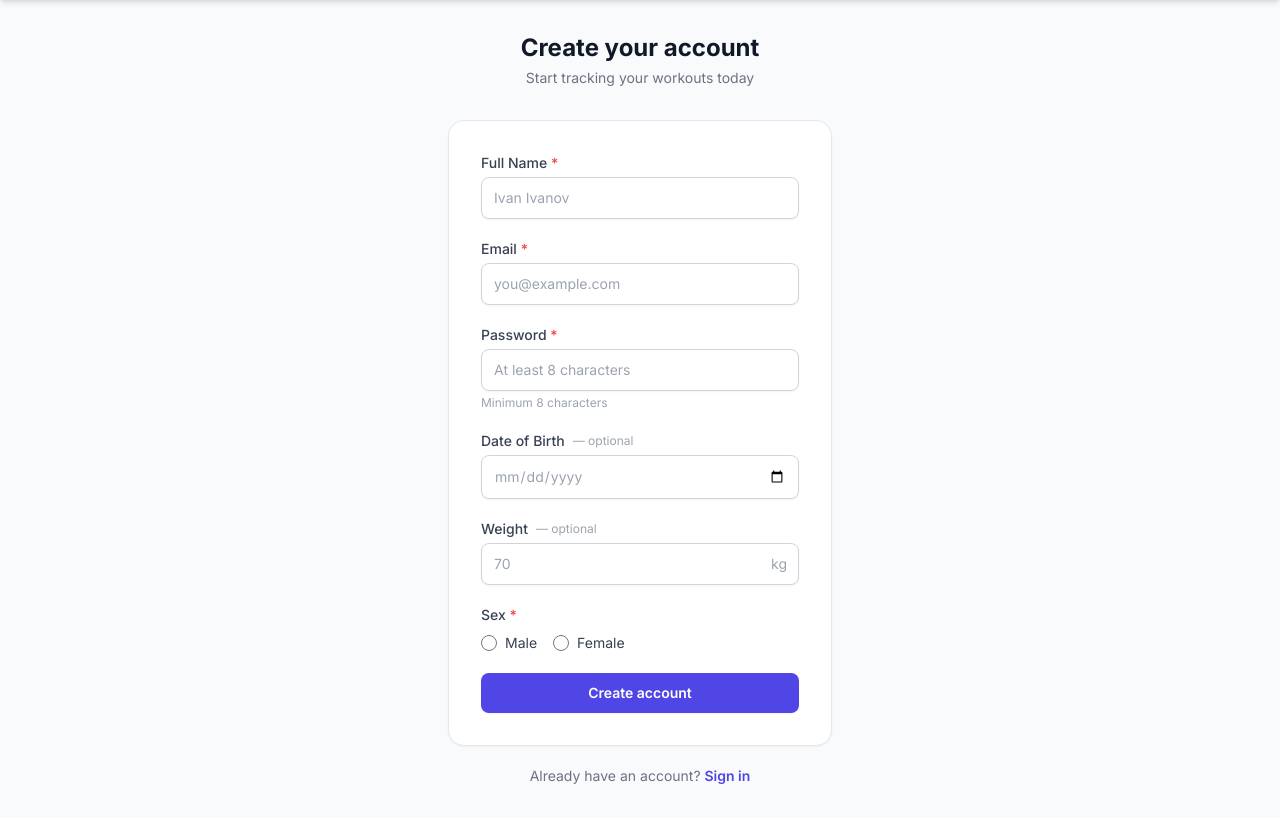
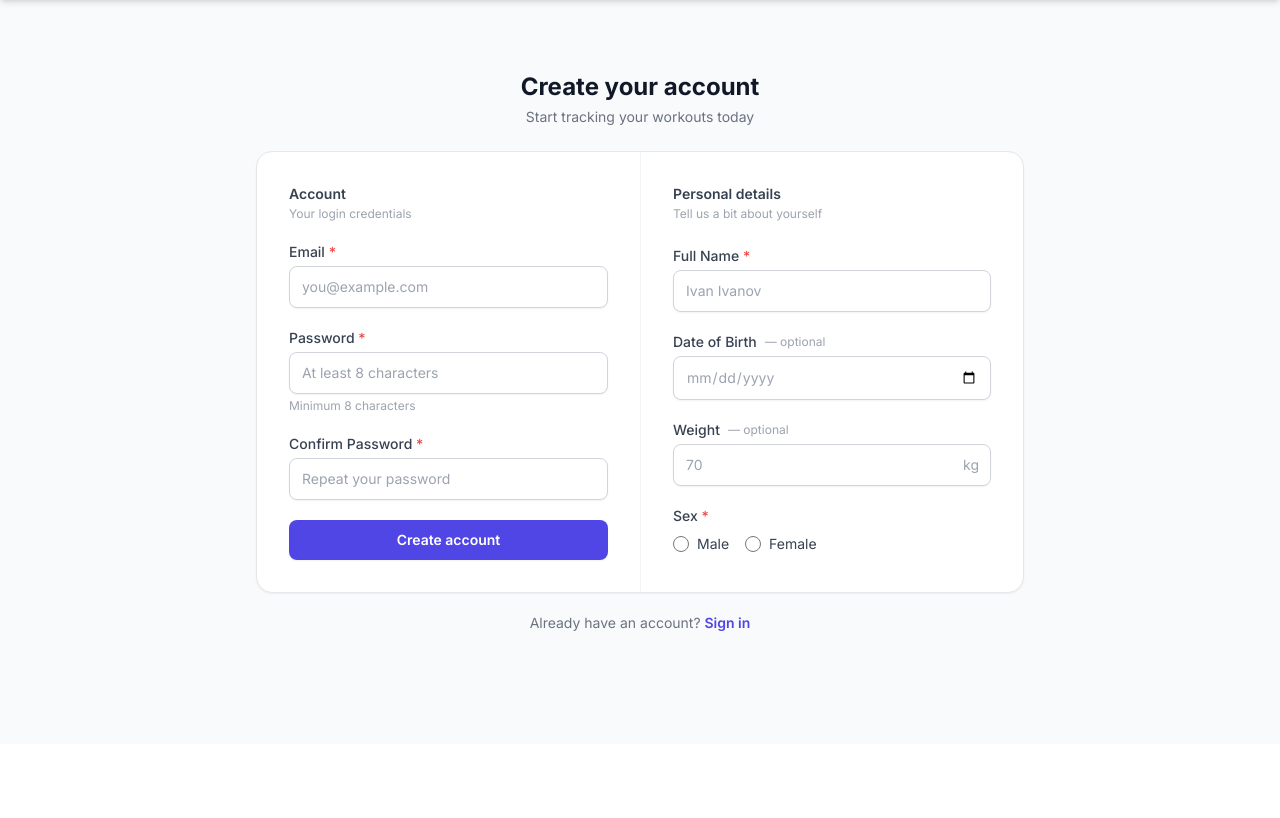
Before and after one commit to coctel99/SportTracker, a Flask app: page /register in a window 1280 px wide. Shown: the part 56-874 px from the top of the page. After the commit the page ends 687 px from the top, so only its background shows below. Run offline with Flask 3, Linux system fonts and the light colour scheme; some libraries are stand-ins or nearby versions.

Commit message:
Refactor the routes.py and rework registration page to 2 columns

```diff
--- a/app/auth/routes.py
+++ /dev/null
@@ -1,89 +0,0 @@
-"""Auth HTTP handlers: register, login, logout."""
-
-import secrets
-
-from flask import flash, redirect, render_template, request, session, url_for
-
-from app.auth import bp, validate_email, validate_password
-from app.auth.service import DuplicateEmailError, authenticate_user, register_user
-
-
-@bp.route("/register", methods=("GET", "POST"))
-def register():
-    if request.method == "POST":
-        email = request.form.get("email", "").strip().lower()
-        password = request.form.get("password", "")
-        name = request.form.get("name", "").strip()
-        date_of_birth = request.form.get("date_of_birth", "").strip()
-        sex = request.form.get("sex", "").strip()
-        raw_weight = request.form.get("weight", "").strip()
-
-        weight: float | None = None
-        error = validate_email(email) or validate_password(password)
-
-        if error is None and not name:
-            error = "Name is required."
-
-        if error is None and sex not in ("male", "female"):
-            error = "Please select your biological sex."
-
-        if error is None and raw_weight:
-            try:
-                weight = float(raw_weight.replace(",", "."))
-                if weight <= 0:
-                    error = "Weight must be a positive number."
-            except ValueError:
-                error = "Weight must be a valid number."
-
-        if error is None:
-            try:
-                register_user(
-                    email,
-                    password,
-                    name=name,
-                    date_of_birth=date_of_birth or None,
-                    sex=sex,
-                    weight=weight,
-                )
-                user = authenticate_user(email, password)
-                session.clear()
-                session["user_id"] = user["id"]
-                session["csrf_token"] = secrets.token_urlsafe(32)
-                return redirect(url_for("routes.dashboard"))
-            except DuplicateEmailError:
-                error = "User already exists."
-
-        flash(error, "error")
-
-    return render_template(
-        "register.html",
-        form_name=request.form.get("name", ""),
-        form_email=request.form.get("email", ""),
-        form_dob=request.form.get("date_of_birth", ""),
-        form_sex=request.form.get("sex", ""),
-        form_weight=request.form.get("weight", ""),
-    )
-
-
-@bp.route("/login", methods=("GET", "POST"))
-def login():
-    if request.method == "POST":
-        email = request.form.get("email", "").strip().lower()
-        password = request.form.get("password", "")
-
-        user = authenticate_user(email, password)
-        if user is None:
-            flash("Invalid credentials.", "error")
-        else:
-            session.clear()
-            session["user_id"] = user["id"]
-            session["csrf_token"] = secrets.token_urlsafe(32)
-            return redirect(url_for("routes.dashboard"))
-
-    return render_template("login.html")
-
-
-@bp.route("/logout", methods=("POST",))
-def logout():
-    session.clear()
-    return redirect(url_for("auth.login"))
--- a/app/routes.py
+++ b/app/routes.py
@@ -4,6 +4,7 @@ Each handler is deliberately thin: read request data → call tracker logic →
 flash / redirect / render.  No SQL and no business logic lives here.
 """
 
+import secrets
 import sqlite3
 from datetime import date
 
@@ -16,11 +17,19 @@ from flask import (
     redirect,
     render_template,
     request,
+    session,
     url_for,
 )
 
+from app.auth import bp as auth_bp
 from app.auth import login_required
-from app.auth.service import change_password
+from app.auth.service import (
+    DuplicateEmailError,
+    authenticate_user,
+    change_password,
+    register_user,
+)
+from app.auth.validators import validate_email, validate_password
 from app.tracker.dashboard.queries import get_dashboard_stats
 from app.tracker.exercises.queries import (
     create_exercise,
@@ -54,7 +63,89 @@ from app.tracker.sessions.queries import (
 bp = Blueprint("routes", __name__)
 
 
-# ── Root ──────────────────────────────────────────────────────────────────────
+@auth_bp.route("/register", methods=("GET", "POST"))
+def register():
+    if request.method == "POST":
+        email = request.form.get("email", "").strip().lower()
+        password = request.form.get("password", "")
+        confirm_password = request.form.get("confirm_password", "")
+        name = request.form.get("name", "").strip()
+        date_of_birth = request.form.get("date_of_birth", "").strip()
+        sex = request.form.get("sex", "").strip()
+        raw_weight = request.form.get("weight", "").strip()
+
+        weight: float | None = None
+        error = validate_email(email) or validate_password(password)
+
+        if error is None and password != confirm_password:
+            error = "Passwords do not match."
+
+        if error is None and not name:
+            error = "Name is required."
+
+        if error is None and sex not in ("male", "female"):
+            error = "Please select your biological sex."
+
+        if error is None and raw_weight:
+            try:
+                weight = float(raw_weight.replace(",", "."))
+                if weight <= 0:
+                    error = "Weight must be a positive number."
+            except ValueError:
+                error = "Weight must be a valid number."
+
+        if error is None:
+            try:
+                register_user(
+                    email,
+                    password,
+                    name=name,
+                    date_of_birth=date_of_birth or None,
+                    sex=sex,
+                    weight=weight,
+                )
+                user = authenticate_user(email, password)
+                session.clear()
+                session["user_id"] = user["id"]
+                session["csrf_token"] = secrets.token_urlsafe(32)
+                return redirect(url_for("routes.dashboard"))
+            except DuplicateEmailError:
+                error = "User already exists."
+
+        flash(error, "error")
+
+    return render_template(
+        "register.html",
+        form_name=request.form.get("name", ""),
+        form_email=request.form.get("email", ""),
+        form_dob=request.form.get("date_of_birth", ""),
+        form_sex=request.form.get("sex", ""),
+        form_weight=request.form.get("weight", ""),
+    )
+
+
+@auth_bp.route("/login", methods=("GET", "POST"))
+def login():
+    if request.method == "POST":
+        email = request.form.get("email", "").strip().lower()
+        password = request.form.get("password", "")
+
+        user = authenticate_user(email, password)
+        if user is None:
+            flash("Invalid credentials.", "error")
+        else:
+            session.clear()
+            session["user_id"] = user["id"]
+            session["csrf_token"] = secrets.token_urlsafe(32)
+            return redirect(url_for("routes.dashboard"))
+
+    return render_template("login.html")
+
+
+@auth_bp.route("/logout", methods=("POST",))
+def logout():
+    session.clear()
+    return redirect(url_for("auth.login"))
 
 
 @bp.route("/")
@@ -62,9 +153,6 @@ def index():
     if g.user is None:
         return redirect(url_for("auth.login"))
     return redirect(url_for("routes.dashboard"))
-
-
-# ── Dashboard ─────────────────────────────────────────────────────────────────
 
 
 @bp.route("/dashboard")
@@ -77,9 +165,6 @@ def dashboard():
         year, month = None, None
     stats = get_dashboard_stats(g.user["id"], year=year, month=month)
     return render_template("dashboard.html", **stats)
-
-
-# ── Exercises ─────────────────────────────────────────────────────────────────
 
 
 @bp.route("/exercises", methods=("GET", "POST"))
@@ -144,9 +229,6 @@ def edit_exercise_view(exercise_id):
                 flash("Exercise with this name already exists.", "error")
 
     return render_template("exercise_edit.html", exercise=exercise)
-
-
-# ── Sessions ──────────────────────────────────────────────────────────────────
 
 
 @bp.route("/sessions/new", methods=("GET", "POST"))
@@ -342,9 +424,6 @@ def edit_session_view(session_id):
     return _render()
 
 
-# ── Progress ──────────────────────────────────────────────────────────────────
-
-
 @bp.route("/progress")
 @login_required
 def progress():
@@ -374,9 +453,6 @@ def progress_data(exercise_id):
 @login_required
 def progress_overview():
     return jsonify(get_top_exercises_chart_data(g.user["id"]))
-
-
-# ── Profile ───────────────────────────────────────────────────────────────────
 
 
 @bp.route("/profile")
@@ -433,8 +509,8 @@ def change_password_view():
     error = None
     if not current or not new or not confirm:
         error = "All password fields are required."
-    elif len(new) < 8:
-        error = "New password must be at least 8 characters."
+    elif pw_error := validate_password(new):
+        error = pw_error
     elif new != confirm:
         error = "New passwords do not match."
     elif not change_password(g.user["id"], current, new):
--- a/app/templates/register.html
+++ b/app/templates/register.html
@@ -2,34 +2,26 @@
 {% block title %}Register – Sport Tracker{% endblock %}
 {% block content %}
 
-<div class="flex min-h-[70vh] items-center justify-center">
-  <div class="w-full max-w-sm">
+<div class="flex min-h-[80vh] items-center justify-center py-6">
+  <div class="w-full max-w-3xl">
 
-    <div class="mb-8 text-center">
+    <div class="mb-6 text-center">
       <h1 class="text-2xl font-bold text-gray-900">Create your account</h1>
       <p class="mt-1 text-sm text-gray-500">Start tracking your workouts today</p>
     </div>
 
-    <div class="rounded-2xl bg-white shadow-sm border border-gray-200 p-8">
+    <div class="rounded-2xl bg-white shadow-sm border border-gray-200 overflow-hidden">
       <form method="post" id="register-form" novalidate>
         <input type="hidden" name="csrf_token" value="{{ csrf_token }}">
+
+        <div class="grid grid-cols-1 sm:grid-cols-2 divide-y sm:divide-y-0 sm:divide-x divide-gray-100">
+
+          <!-- Left column: credentials -->
+          <div class="p-8 flex flex-col justify-between gap-5">
             <div class="space-y-5">
-
-        <!-- Name -->
-        <div>
-          <label for="name" class="block text-sm font-medium text-gray-700 mb-1">Full Name <span class="text-red-500">*</span></label>
-          <input id="name" name="name" type="text" autocomplete="name"
-                 placeholder="Ivan Ivanov"
-                 value="{{ form_name | default('') }}"
-                 class="block w-full rounded-lg border border-gray-300 bg-white px-3 py-2.5 text-sm
-                        text-gray-900 placeholder:text-gray-400 shadow-sm
-                        focus:border-indigo-500 focus:outline-none focus:ring-2 focus:ring-indigo-200 transition">
-          <p id="name-error" class="hidden mt-1.5 flex items-center gap-1.5 text-sm text-red-700">
-            <svg class="w-4 h-4 flex-shrink-0" fill="none" viewBox="0 0 24 24" stroke="currentColor" stroke-width="2">
-              <path stroke-linecap="round" stroke-linejoin="round" d="M12 9v3.75m-9.303 3.376c-.866 1.5.217 3.374 1.948 3.374h14.71c1.73 0 2.813-1.874 1.948-3.374L13.949 3.378c-.866-1.5-3.032-1.5-3.898 0L2.697 16.126zM12 15.75h.007v.008H12v-.008z"/>
-            </svg>
-            <span>Name is required.</span>
-          </p>
+              <div class="mb-1">
+                <h2 class="text-sm font-semibold text-gray-700">Account</h2>
+                <p class="text-xs text-gray-400 mt-0.5">Your login credentials</p>
               </div>
 
               <!-- Email -->
@@ -42,9 +34,7 @@
                               text-gray-900 placeholder:text-gray-400 shadow-sm
                               focus:border-indigo-500 focus:outline-none focus:ring-2 focus:ring-indigo-200 transition">
                 <p id="email-error" class="hidden mt-1.5 flex items-center gap-1.5 text-sm text-red-700">
-            <svg class="w-4 h-4 flex-shrink-0" fill="none" viewBox="0 0 24 24" stroke="currentColor" stroke-width="2">
-              <path stroke-linecap="round" stroke-linejoin="round" d="M12 9v3.75m-9.303 3.376c-.866 1.5.217 3.374 1.948 3.374h14.71c1.73 0 2.813-1.874 1.948-3.374L13.949 3.378c-.866-1.5-3.032-1.5-3.898 0L2.697 16.126zM12 15.75h.007v.008H12v-.008z"/>
-            </svg>
+                  <svg class="w-4 h-4 flex-shrink-0" fill="none" viewBox="0 0 24 24" stroke="currentColor" stroke-width="2"><path stroke-linecap="round" stroke-linejoin="round" d="M12 9v3.75m-9.303 3.376c-.866 1.5.217 3.374 1.948 3.374h14.71c1.73 0 2.813-1.874 1.948-3.374L13.949 3.378c-.866-1.5-3.032-1.5-3.898 0L2.697 16.126zM12 15.75h.007v.008H12v-.008z"/></svg>
                   <span id="email-error-text">Enter a valid email address.</span>
                 </p>
               </div>
@@ -58,12 +48,56 @@
                               text-gray-900 placeholder:text-gray-400 shadow-sm
                               focus:border-indigo-500 focus:outline-none focus:ring-2 focus:ring-indigo-200 transition">
                 <p id="password-error" class="hidden mt-1.5 flex items-center gap-1.5 text-sm text-red-700">
-            <svg class="w-4 h-4 flex-shrink-0" fill="none" viewBox="0 0 24 24" stroke="currentColor" stroke-width="2">
-              <path stroke-linecap="round" stroke-linejoin="round" d="M12 9v3.75m-9.303 3.376c-.866 1.5.217 3.374 1.948 3.374h14.71c1.73 0 2.813-1.874 1.948-3.374L13.949 3.378c-.866-1.5-3.032-1.5-3.898 0L2.697 16.126zM12 15.75h.007v.008H12v-.008z"/>
-            </svg>
+                  <svg class="w-4 h-4 flex-shrink-0" fill="none" viewBox="0 0 24 24" stroke="currentColor" stroke-width="2"><path stroke-linecap="round" stroke-linejoin="round" d="M12 9v3.75m-9.303 3.376c-.866 1.5.217 3.374 1.948 3.374h14.71c1.73 0 2.813-1.874 1.948-3.374L13.949 3.378c-.866-1.5-3.032-1.5-3.898 0L2.697 16.126zM12 15.75h.007v.008H12v-.008z"/></svg>
                   <span id="password-error-text">Password must be at least 8 characters.</span>
                 </p>
                 <p class="mt-1 text-xs text-gray-400">Minimum 8 characters</p>
+              </div>
+
+              <!-- Confirm Password -->
+              <div>
+                <label for="confirm_password" class="block text-sm font-medium text-gray-700 mb-1">Confirm Password <span class="text-red-500">*</span></label>
+                <input id="confirm_password" name="confirm_password" type="password" autocomplete="off"
+                       placeholder="Repeat your password"
+                       class="block w-full rounded-lg border border-gray-300 bg-white px-3 py-2.5 text-sm
+                              text-gray-900 placeholder:text-gray-400 shadow-sm
+                              focus:border-indigo-500 focus:outline-none focus:ring-2 focus:ring-indigo-200 transition">
+                <p id="confirm-password-error" class="hidden mt-1.5 flex items-center gap-1.5 text-sm text-red-700">
+                  <svg class="w-4 h-4 flex-shrink-0" fill="none" viewBox="0 0 24 24" stroke="currentColor" stroke-width="2"><path stroke-linecap="round" stroke-linejoin="round" d="M12 9v3.75m-9.303 3.376c-.866 1.5.217 3.374 1.948 3.374h14.71c1.73 0 2.813-1.874 1.948-3.374L13.949 3.378c-.866-1.5-3.032-1.5-3.898 0L2.697 16.126zM12 15.75h.007v.008H12v-.008z"/></svg>
+                  <span>Passwords do not match.</span>
+                </p>
+              </div>
+            </div>
+
+            <div>
+              <button type="submit"
+                      class="w-full rounded-lg bg-indigo-600 px-4 py-2.5 text-sm font-semibold text-white shadow-sm
+                             hover:bg-indigo-700 focus:outline-none focus:ring-2 focus:ring-indigo-400 transition active:scale-95">
+                Create account
+              </button>
+            </div>
+          </div>
+
+          <!-- Right column: personal details -->
+          <div class="p-8 flex flex-col gap-5">
+            <div class="mb-1">
+              <h2 class="text-sm font-semibold text-gray-700">Personal details</h2>
+              <p class="text-xs text-gray-400 mt-0.5">Tell us a bit about yourself</p>
+            </div>
+
+            <!-- Name -->
+            <div>
+              <label for="name" class="block text-sm font-medium text-gray-700 mb-1">Full Name <span class="text-red-500">*</span></label>
+              <input id="name" name="name" type="text" autocomplete="name"
+                     placeholder="Ivan Ivanov"
+                     value="{{ form_name | default('') }}"
+                     class="block w-full rounded-lg border border-gray-300 bg-white px-3 py-2.5 text-sm
+                            text-gray-900 placeholder:text-gray-400 shadow-sm
+                            focus:border-indigo-500 focus:outline-none focus:ring-2 focus:ring-indigo-200 transition">
+              <p id="name-error" class="hidden mt-1.5 flex items-center gap-1.5 text-sm text-red-700">
+                <svg class="w-4 h-4 flex-shrink-0" fill="none" viewBox="0 0 24 24" stroke="currentColor" stroke-width="2"><path stroke-linecap="round" stroke-linejoin="round" d="M12 9v3.75m-9.303 3.376c-.866 1.5.217 3.374 1.948 3.374h14.71c1.73 0 2.813-1.874 1.948-3.374L13.949 3.378c-.866-1.5-3.032-1.5-3.898 0L2.697 16.126zM12 15.75h.007v.008H12v-.008z"/></svg>
+                <span>Name is required.</span>
+              </p>
             </div>
 
             <!-- Date of Birth -->
@@ -115,18 +149,12 @@
                 </label>
               </div>
               <p id="sex-error" class="hidden mt-1.5 flex items-center gap-1.5 text-sm text-red-700">
-            <svg class="w-4 h-4 flex-shrink-0" fill="none" viewBox="0 0 24 24" stroke="currentColor" stroke-width="2">
-              <path stroke-linecap="round" stroke-linejoin="round" d="M12 9v3.75m-9.303 3.376c-.866 1.5.217 3.374 1.948 3.374h14.71c1.73 0 2.813-1.874 1.948-3.374L13.949 3.378c-.866-1.5-3.032-1.5-3.898 0L2.697 16.126zM12 15.75h.007v.008H12v-.008z"/>
-            </svg>
+                <svg class="w-4 h-4 flex-shrink-0" fill="none" viewBox="0 0 24 24" stroke="currentColor" stroke-width="2"><path stroke-linecap="round" stroke-linejoin="round" d="M12 9v3.75m-9.303 3.376c-.866 1.5.217 3.374 1.948 3.374h14.71c1.73 0 2.813-1.874 1.948-3.374L13.949 3.378c-.866-1.5-3.032-1.5-3.898 0L2.697 16.126zM12 15.75h.007v.008H12v-.008z"/></svg>
                 <span>Please select your biological sex.</span>
               </p>
             </div>
+          </div>
 
-        <button type="submit"
-                class="w-full rounded-lg bg-indigo-600 px-4 py-2.5 text-sm font-semibold text-white shadow-sm
-                       hover:bg-indigo-700 focus:outline-none focus:ring-2 focus:ring-indigo-400 transition active:scale-95">
-          Create account
-        </button>
         </div>
       </form>
     </div>
@@ -143,17 +171,11 @@
 
 {% block scripts %}
 <script>
-
-  // ── Registration form validation ──────────────────────────────────────────
   document.getElementById('register-form').addEventListener('submit', function (e) {
     let valid = true;
 
-    function showError(id) {
-      document.getElementById(id).classList.remove('hidden');
-    }
-    function hideError(id) {
-      document.getElementById(id).classList.add('hidden');
-    }
+    function showError(id) { document.getElementById(id).classList.remove('hidden'); }
+    function hideError(id) { document.getElementById(id).classList.add('hidden'); }
     function setInputError(inputId, hasError) {
       const el = document.getElementById(inputId);
       if (hasError) {
@@ -163,14 +185,6 @@
         el.classList.remove('border-red-400', 'focus:border-red-400', 'focus:ring-red-200');
         el.classList.add('border-gray-300');
       }
-    }
-
-    // Name
-    const name = document.getElementById('name').value.trim();
-    if (!name) {
-      showError('name-error'); setInputError('name', true); valid = false;
-    } else {
-      hideError('name-error'); setInputError('name', false);
     }
 
     // Email
@@ -198,6 +212,22 @@
       hideError('password-error'); setInputError('password', false);
     }
 
+    // Confirm password
+    const confirm = document.getElementById('confirm_password').value;
+    if (!confirm || confirm !== password) {
+      showError('confirm-password-error'); setInputError('confirm_password', true); valid = false;
+    } else {
+      hideError('confirm-password-error'); setInputError('confirm_password', false);
+    }
+
+    // Name
+    const name = document.getElementById('name').value.trim();
+    if (!name) {
+      showError('name-error'); setInputError('name', true); valid = false;
+    } else {
+      hideError('name-error'); setInputError('name', false);
+    }
+
     // Sex
     const sexChosen = document.querySelector('input[name="sex"]:checked');
     if (!sexChosen) {
```
Also changed, not shown: app/auth/__init__.py (+0 -38 lines), app/auth/validators.py (added, +25 -0 lines), tests/conftest.py (+1 -0 lines), tests/test_exercises.py (+2 -5 lines), tests/test_forms.py (+0 -8 lines), tests/test_multi_session_day.py (+1 -7 lines), tests/test_profile.py (+0 -11 lines), tests/test_session_detail.py (+0 -3 lines). Lines whose indentation alone changed are shown as unchanged.
